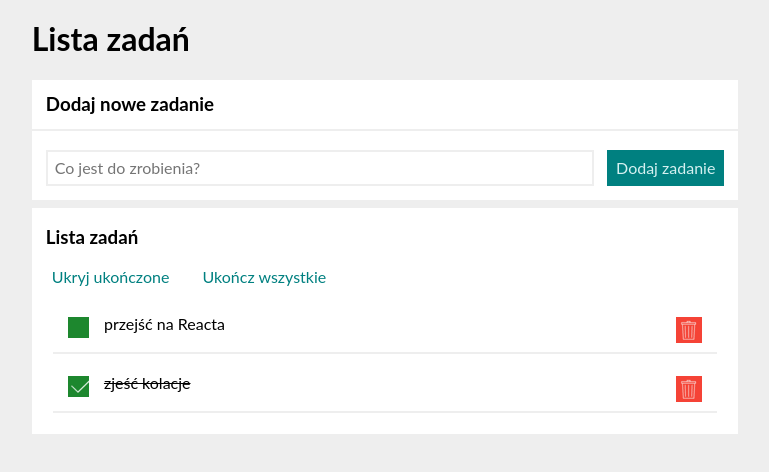
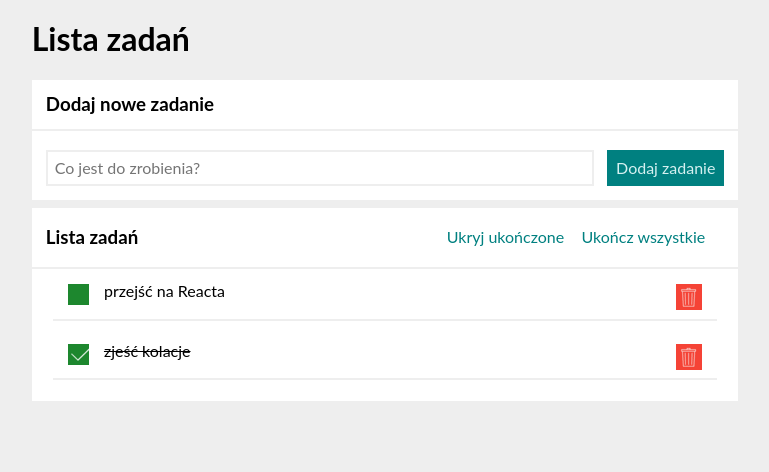
Before and after one commit to LukasWebDeveloper/mod08_05_todos_list_react, a React (Create React App) app: page / in a window 1280 px wide. Shown: the top 472 px of the page, without its empty margins (255-1024 px from the left). Built offline with nearby package versions, Linux system fonts and the light colour scheme.

Commit message:
commit update change className

```diff
--- a/src/Section/index.js
+++ b/src/Section/index.js
@@ -6,12 +6,12 @@ const Section = ({ title, title1, body, body1, extraHeaderContent }) => (
          <div>
             <h3 className="section__titleNewTask">{title1}</h3>
          </div>
-         <div> {/*  className="div__tasksList" */}
+         <div>
             {body1}
          </div>
       </section>
       <section className="section sectionTasks">
-         <div className="div__tasksList">
+         <div className="div__titleTasksList">
             <h3 className="section__titleTasksList">{title}</h3>
             {extraHeaderContent}
          </div>
```
